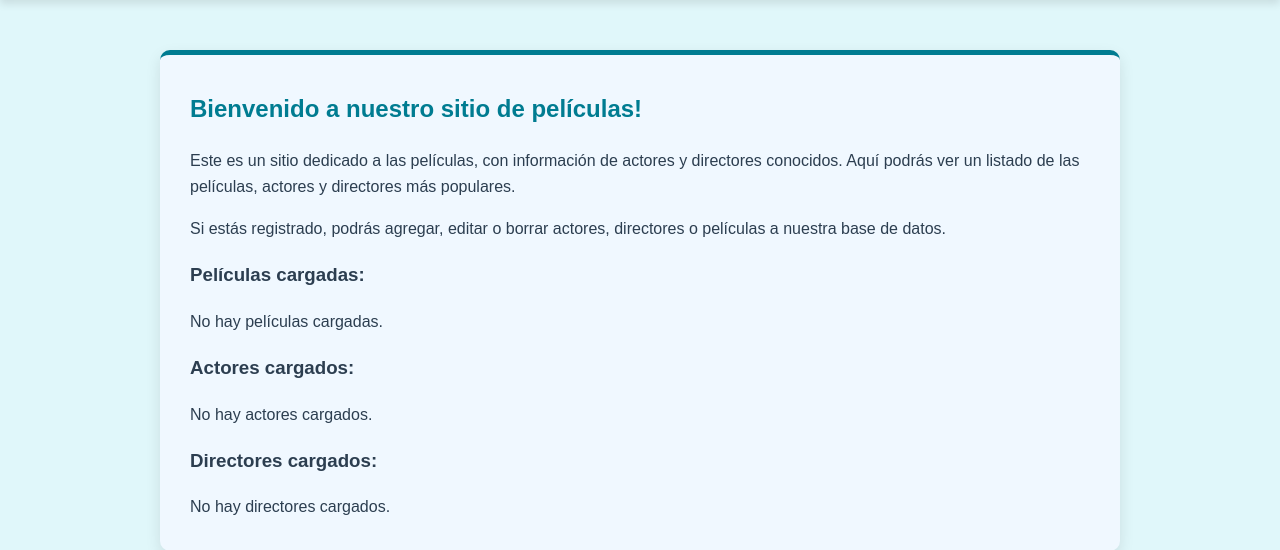
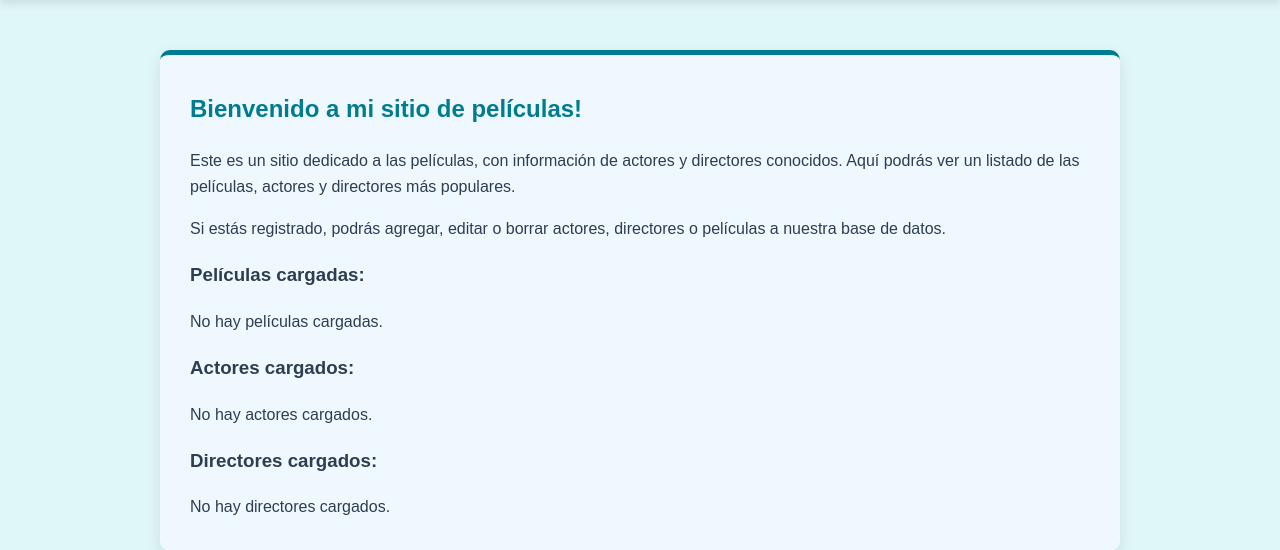
Before and after one commit to CandeArra/mi_primera_app, a Django app: page / in a window 1280 px wide. Shown: the part 228-778 px from the top of the page. Run offline with Django 5.2, Linux system fonts and the light colour scheme; data that the repository does not hold is empty.

Commit message:
Proyecto finalizado

```diff
--- a/mi_primer_app/peliculas/templates/peliculas/home.html
+++ b/mi_primer_app/peliculas/templates/peliculas/home.html
@@ -3,7 +3,7 @@
 {% block title %}Inicio{% endblock %}
 
 {% block content %}
-<h2>Bienvenido a nuestro sitio de películas!</h2>
+<h2>Bienvenido a mi sitio de películas!</h2>
 <p>Este es un sitio dedicado a las películas, con información de actores y directores conocidos. Aquí podrás ver un listado de las películas, actores y directores más populares.</p>
 <p>Si estás registrado, podrás agregar, editar o borrar actores, directores o películas a nuestra base de datos.</p>
 
```
